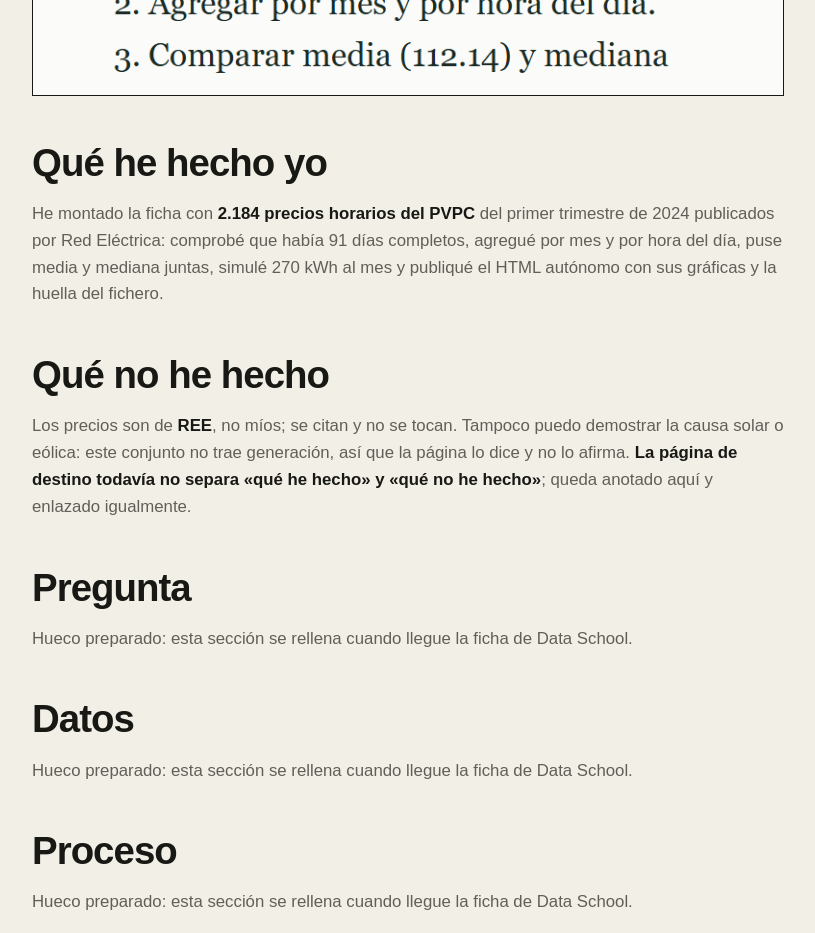
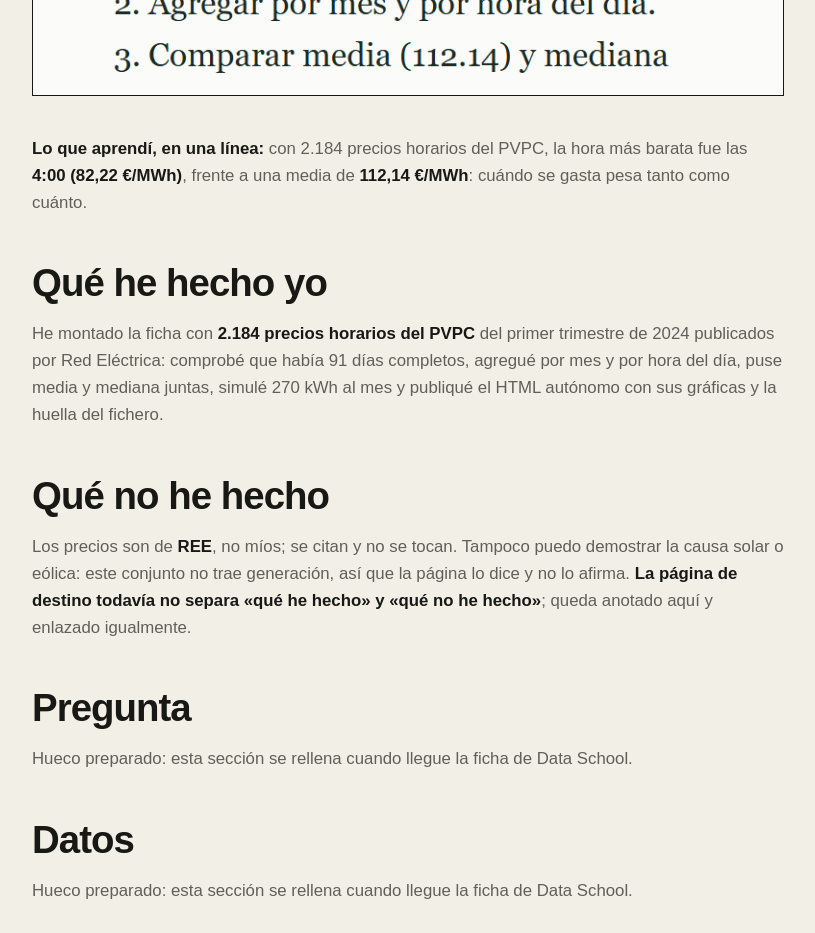
Before and after one commit to ErDeivih/erdeivih.github.io, an Astro site: page /datos/data-school-01 in a window 1280 px wide. Shown: the part 2080-3013 px from the top of the page, without its empty margins (0-815 px from the left). Built offline with nearby package versions, Linux system fonts and the light colour scheme; Astro itself is replaced by a stand-in of ours.

Commit message:
Finanzas: resumen de una línea con la hora más barata y la media del PVPC

```diff
--- a/src/content/datos/data-school-01/index.mdx
+++ b/src/content/datos/data-school-01/index.mdx
@@ -10,6 +10,8 @@ image: "/datos/data-school-01/390-finanzas.png"
 imageAlt: "Ficha de la factura de la luz con precios horarios del PVPC"
 ---
 
+
+**Lo que aprendí, en una línea:** con 2.184 precios horarios del PVPC, la hora más barata fue las **4:00 (82,22 €/MWh)**, frente a una media de **112,14 €/MWh**: cuándo se gasta pesa tanto como cuánto.
 
 ## Qué he hecho yo
 
```
